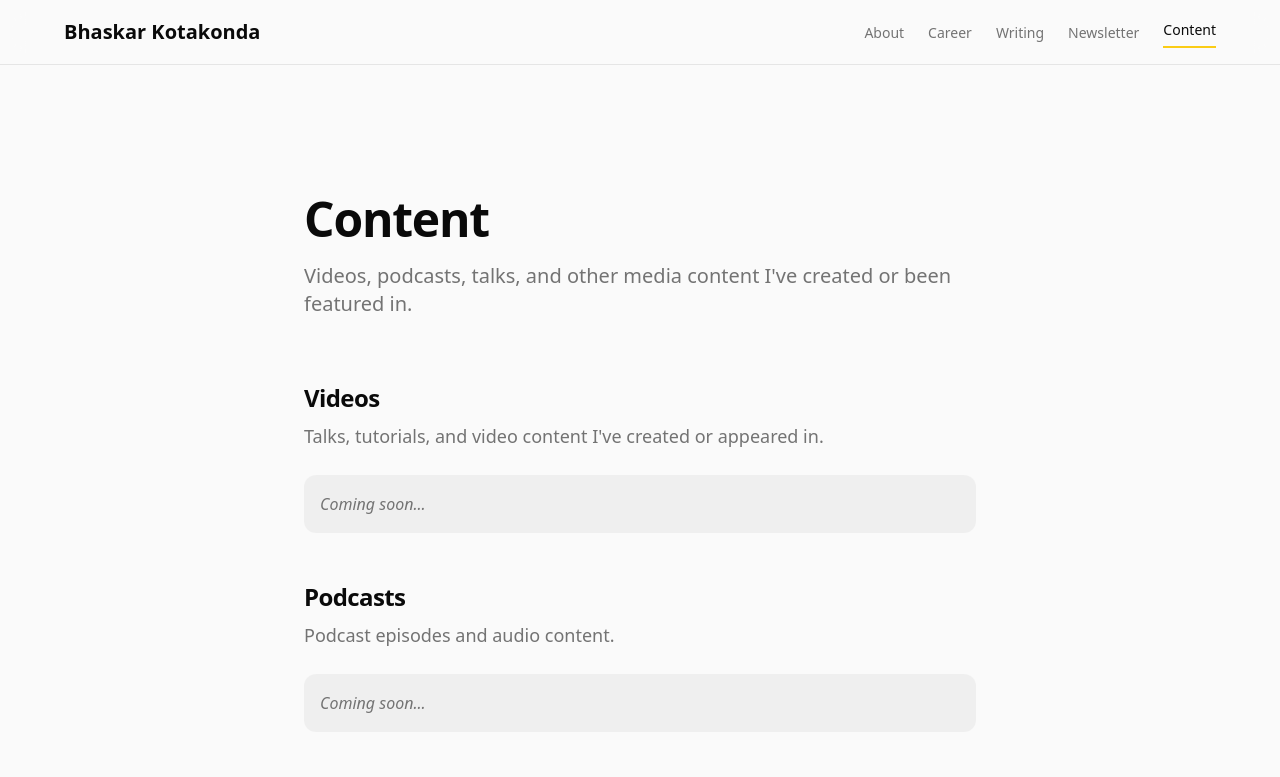
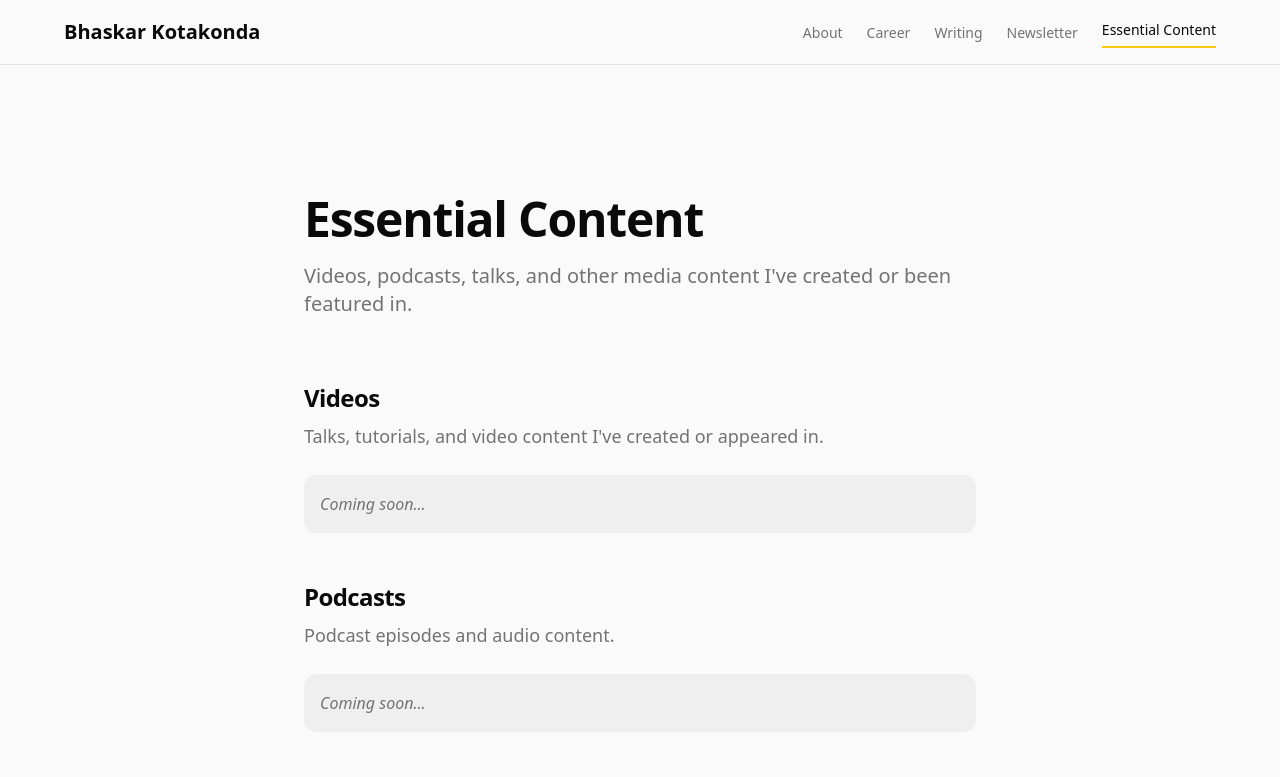
Before and after one commit to bhaskarkotakonda/bhaskarkotakonda.github.io, an Astro site: page /content in a window 1280 px wide. Shown: the top 777 px of the page. Built offline with nearby package versions, Linux system fonts and the light colour scheme; Astro itself is replaced by a stand-in of ours.

Commit message:
Rename Content tab to Essential Content

```diff
--- a/src/components/Navbar.astro
+++ b/src/components/Navbar.astro
@@ -10,7 +10,7 @@ const navLinks: NavLink[] = [
   { href: '/career', label: 'Career' },
   { href: '/writing', label: 'Writing' },
   { href: '/newsletter', label: 'Newsletter' },
-  { href: '/content', label: 'Content' },
+  { href: '/content', label: 'Essential Content' },
 ];
 
 const currentPath = Astro.url.pathname;
--- a/src/pages/content.astro
+++ b/src/pages/content.astro
@@ -33,11 +33,11 @@ const categories = [
 ];
 ---
 
-<BaseLayout title="Content" description="Videos, podcasts, talks, and other media content.">
+<BaseLayout title="Essential Content" description="Videos, podcasts, talks, and other media content.">
   <section class="container-narrow py-20 md:py-32">
     <!-- Header -->
     <header class="mb-16">
-      <h1 class="text-4xl md:text-5xl font-extrabold mb-4">Content</h1>
+      <h1 class="text-4xl md:text-5xl font-extrabold mb-4">Essential Content</h1>
       <p class="text-xl text-os-muted">
         Videos, podcasts, talks, and other media content I've created or been featured in.
       </p>
```
